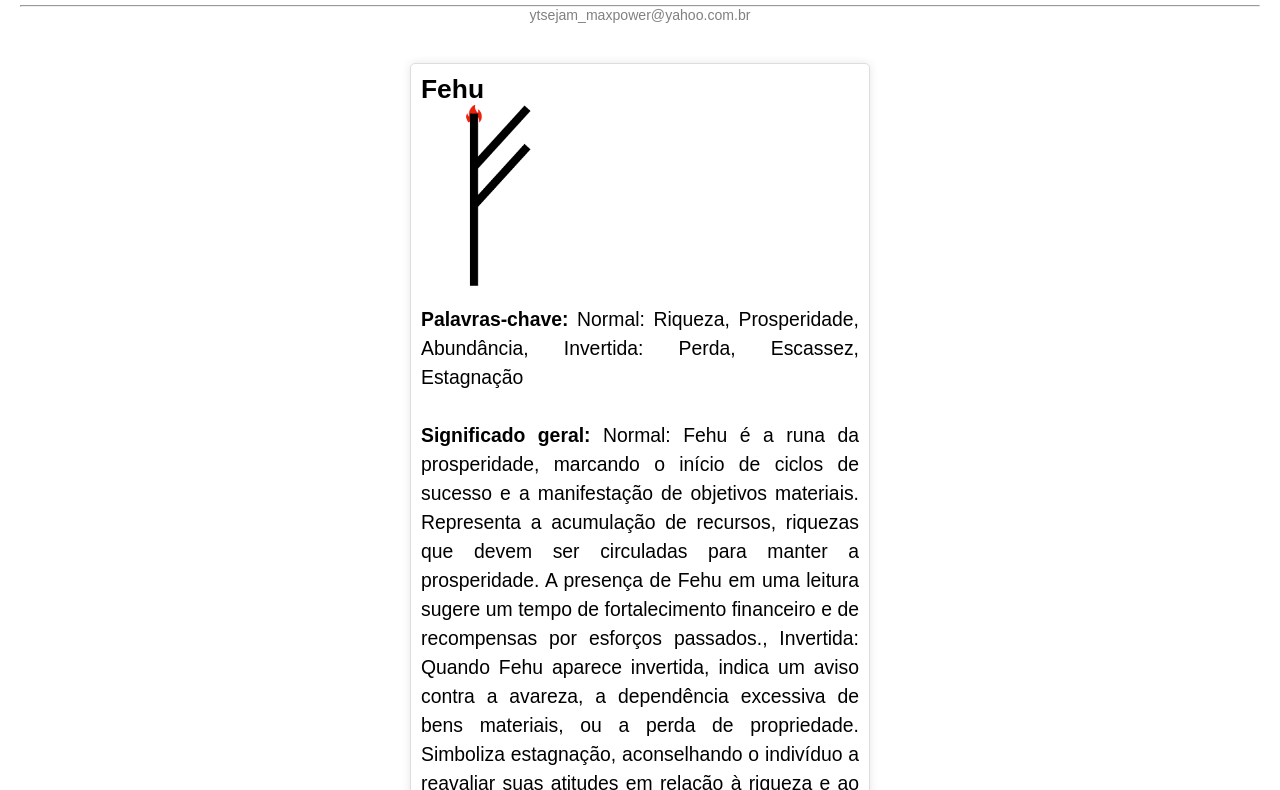
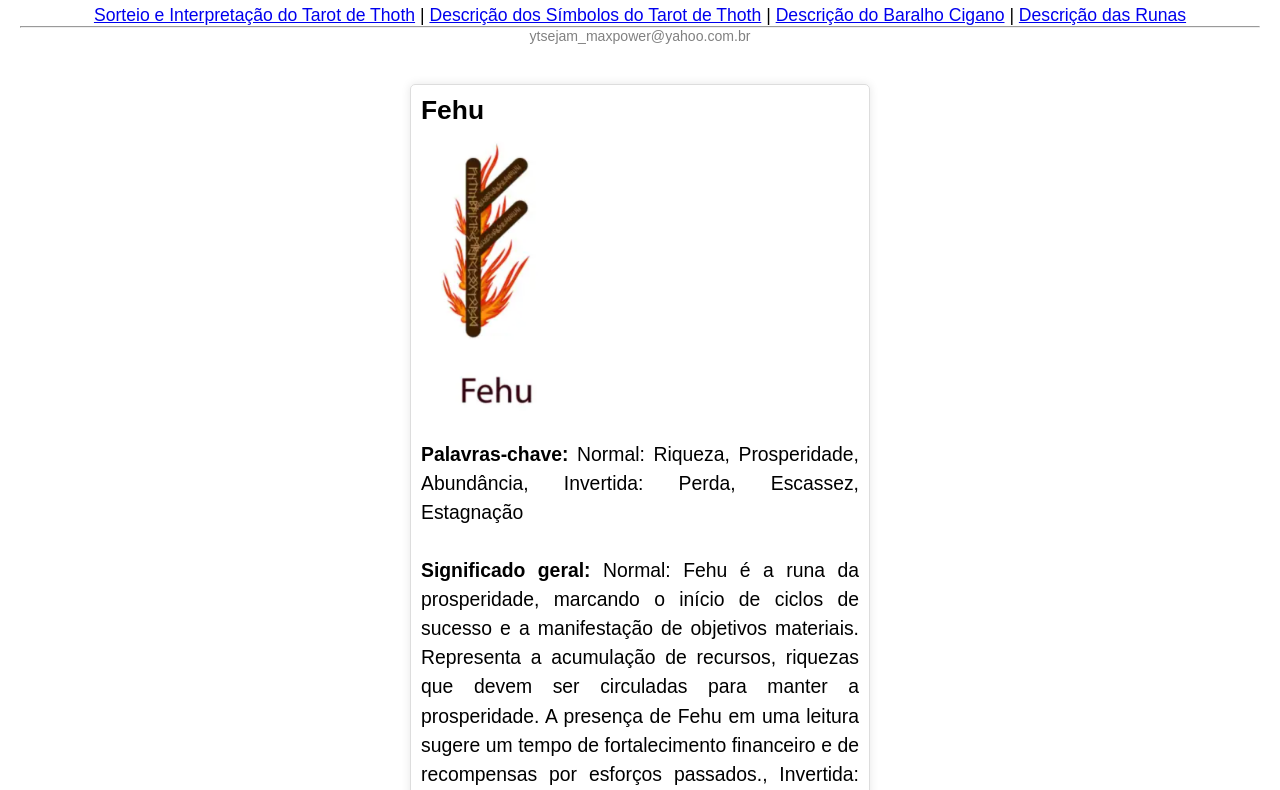
Before and after one commit to YtsejamMaxPower/runas, a plain HTML site: page index.html in a window 1280 px wide. Shown: the part 58-848 px from the top of the page. Drawn offline with Linux system fonts and the light colour scheme.

Commit message:
Update index.html

```diff
--- a/index.html
+++ b/index.html
@@ -1,12 +1,9 @@
 <!DOCTYPE html>
 <html lang="pt">
 <head>
-<title>Runas: Guia Completo para Interpretação</title>
-<meta name="description" content="Explore o poder e a magia das runas. Aprenda sobre a interpretação, simbolismo das runas com esse guia abrangente.">
-<meta name="keywords" content="Runas, Significado das runas, Leitura de runas, Simbologia rúnica, Runas nórdicas, Alfabeto rúnico, Magia rúnica, Runas e espiritualidade, Interpretação rúnica">
     <meta charset="UTF-8">
     <meta name="viewport" content="width=device-width, initial-scale=1.0">
-    <title>Runas</title>
+    <title>Leitura de Runas</title>
     <style>
         /* Seus estilos pré-definidos permanecem iguais */
         * {
@@ -21,6 +18,7 @@
             padding: 20px;
             overflow-x: hidden;
             font-size: 110%;
+            text-align: center; /* Centraliza todo o conteúdo */
         }
         .cards {
             display: flex;
@@ -68,16 +66,17 @@
 </head>
 <body>
 
-<!-- Google tag (gtag.js) -->
-<script async src="https://www.googletagmanager.com/gtag/js?id=G-H66F5F9Q5E"></script>
-<script>
-  window.dataLayer = window.dataLayer || [];
-  function gtag(){dataLayer.push(arguments);}
-  gtag('js', new Date());
-  gtag('config', 'G-H66F5F9Q5E');
-</script>
+<h1>Leitura de Runas</h1>
 
-<h1>Runas</h1>
+<div class="links">
+  <a href="https://ytsejammaxpower.github.io/thoth/">Sorteio e Interpretação do Tarot de Thoth</a> |
+  <a href="https://ytsejammaxpower.github.io/tarot_de_thoth/">Descrição dos Símbolos do Tarot de Thoth</a> |
+  <a href="https://ytsejammaxpower.github.io/baralho_cigano/">Descrição do Baralho Cigano</a> |
+  <a href="https://ytsejammaxpower.github.io/runas/">Descrição das Runas</a>
+</div >
+</div >
+
+</div>
 <hr>
 <div class="email">ytsejam_maxpower@yahoo.com.br</div>
 
@@ -88,7 +87,7 @@
 
 
   "Fehu": {
-    "imageSrc": "runes/fehu_1.png",
+    "imageSrc": "runes/fehu.png",
     "keywords": {
       "normal": "Riqueza, Prosperidade, Abundância",
       "inverted": "Perda, Escassez, Estagnação"
@@ -112,11 +111,8 @@
     "positionInverted": true
 },
 
-
-
-
   "Uruz": {
-    "imageSrc": "runes/uruz_1.png",
+    "imageSrc": "runes/uruz.png",
     "keywords": {
       "normal": "Força, Saúde, Vitalidade",
       "inverted": "Fraqueza, Doença, Falta de foco"
@@ -140,11 +136,8 @@
     "positionInverted": true
   },
 
-
-
-
   "Thurisaz": {
-    "imageSrc": "runes/thurisaz_1.png",
+    "imageSrc": "runes/thurisaz.png",
     "keywords": {
       "normal": "Desafio, Proteção, Reflexão forçada",
       "inverted": "Conflito interno, Destruição, Obstáculos"
@@ -168,10 +161,8 @@
     "positionInverted": true
   },
 
-
-
   "Ansuz": {
-    "imageSrc": "runes/ansuz_1.png",
+    "imageSrc": "runes/ansuz.png",
     "keywords": {
       "normal": "Comunicação, Sabedoria, Revelação",
       "inverted": "Má comunicação, Engano, Confusão"
@@ -198,7 +189,7 @@
 
 
   "Raidho": {
-    "imageSrc": "runes/raidho_1.png",
+    "imageSrc": "runes/raidho.png",
     "keywords": {
       "normal": "Viagem, Movimento, Evolução",
       "inverted": "Estagnação, Rotina exaustiva, Desvio de curso"
@@ -224,7 +215,7 @@
 
 
   "Kaunan": {
-    "imageSrc": "runes/kaunan_1.png",
+    "imageSrc": "runes/kaunan.png",
     "keywords": {
       "normal": "Transformação, Iluminação, Conhecimento",
       "inverted": "Obscuridade, Confusão, Perda de direção"
@@ -251,7 +242,7 @@
 
 
   "Gebo": {
-    "imageSrc": "runes/gebo_1.png",
+    "imageSrc": "runes/gebo.png",
     "keywords": {
       "normal": "Doação, Equilíbrio, Generosidade"
     },
@@ -272,7 +263,7 @@
   },
 
   "Wunjo": {
-    "imageSrc": "runes/wunjo_1.png",
+    "imageSrc": "runes/wunjo.png",
     "keywords": {
       "normal": "Alegria, Sucesso, Realização"
     },
@@ -293,7 +284,7 @@
   },
 
   "Hagalaz": {
-    "imageSrc": "runes/hagalaz_1.png",
+    "imageSrc": "runes/hagalaz.png",
     "keywords": {
       "normal": "Transformação, Interrupção, Desafio"
     },
@@ -315,7 +306,7 @@
 
 
   "Naudiz": {
-    "imageSrc": "runes/naudiz_1.png",
+    "imageSrc": "runes/naudiz.png",
     "keywords": {
       "normal": "Necessidade, Desafio, Auto-superação"
     },
@@ -336,7 +327,7 @@
   },
 
   "Isaz": {
-    "imageSrc": "runes/isaz_1.png",
+    "imageSrc": "runes/isaz.png",
     "keywords": {
       "normal": "Gelo, Estagnação, Clareza",
       "inverted": "Esta runa não possui posição invertida, refletindo sua natureza imutável."
@@ -362,7 +353,7 @@
 
 
   "Jera": {
-    "imageSrc": "runes/jera_1.png",
+    "imageSrc": "runes/jera.png",
     "keywords": {
       "normal": "Ciclo, Colheita, Recompensa"
     },
@@ -384,7 +375,7 @@
 
 
 "Eihwaz": {
-    "imageSrc": "runes/eihwaz_1.png",
+    "imageSrc": "runes/eihwaz.png",
     "keywords": {
       "normal": "Resistência, Proteção, Transformação"
     },
@@ -407,7 +398,7 @@
 
 
   "Pertho": {
-    "imageSrc": "runes/pertho_1.png",
+    "imageSrc": "runes/pertho.png",
     "keywords": {
       "normal": "Mistério, Sorte, Iniciação"
     },
@@ -428,7 +419,7 @@
   },
 
   "Algiz": {
-    "imageSrc": "runes/algiz_1.png",
+    "imageSrc": "runes/algiz.png",
     "keywords": {
       "normal": "Proteção, Guardião, Conexão Espiritual"
     },
@@ -451,7 +442,7 @@
 
 
   "Sowilo": {
-    "imageSrc": "runes/sowilo_1.png",
+    "imageSrc": "runes/sowilo.png",
     "keywords": {
       "normal": "Sucesso, Energia, Iluminação",
       "inverted": "Esta runa não possui posição invertida, refletindo sua natureza sempre positiva."
@@ -476,7 +467,7 @@
   },
 
   "Tiwaz": {
-    "imageSrc": "runes/tiwaz_1.png",
+    "imageSrc": "runes/tiwaz.png",
     "keywords": {
       "normal": "Justiça, Honra, Liderança",
       "inverted": "Desequilíbrio, Conflito, Falta de direção"
@@ -501,7 +492,7 @@
   },
 
   "Berkana": {
-    "imageSrc": "runes/berkana_1.png",
+    "imageSrc": "runes/berkana.png",
     "keywords": {
       "normal": "Crescimento, Renovação, Cuidado",
       "inverted": "Estagnação, Declínio, Necessidade de cuidado"
@@ -527,7 +518,7 @@
 
 
   "Ehwaz": {
-    "imageSrc": "runes/ehwaz_1.png",
+    "imageSrc": "runes/ehwaz.png",
     "keywords": {
       "normal": "Movimento, Progresso, Mudança",
       "inverted": "Estagnação, Falta de movimento, Resistência à mudança"
@@ -552,7 +543,7 @@
   },
 
   "Mannaz": {
-    "imageSrc": "runes/mannaz_1.png",
+    "imageSrc": "runes/mannaz.png",
     "keywords": {
       "normal": "Humanidade, Autoconhecimento, Comunidade",
       "inverted": "Isolamento, Perda de identidade, Falta de apoio"
@@ -578,7 +569,7 @@
 
 
   "Laguz": {
-    "imageSrc": "runes/laguz_1.png",
+    "imageSrc": "runes/laguz.png",
     "keywords": {
       "normal": "Água, Intuição, Fluxo",
       "inverted": "Medo do desconhecido, Emoções reprimidas, Estagnação"
@@ -603,7 +594,7 @@
   },
 
   "Ingwaz": {
-    "imageSrc": "runes/ingwaz_1.png",
+    "imageSrc": "runes/ingwaz.png",
     "keywords": {
       "normal": "Potencial, Fertilidade, Conclusão",
       "inverted": "Esta runa não possui posição invertida, simbolizando um potencial sempre presente."
@@ -629,7 +620,7 @@
 
 
   "Othila": {
-    "imageSrc": "runes/othila_1.png",
+    "imageSrc": "runes/othila.png",
     "keywords": {
       "normal": "Herança, Legado, Pertencimento",
       "inverted": "Perda, Separação, Necessidade de libertação"
@@ -656,7 +647,7 @@
 
 
   "Dagaz": {
-    "imageSrc": "runes/dagaz_1.png",
+    "imageSrc": "runes/dagaz.png",
     "keywords": {
       "normal": "Transformação, Clareza, Despertar",
       "inverted": "Esta runa não possui posição invertida, enfatizando uma transformação sempre presente e positiva."
```
